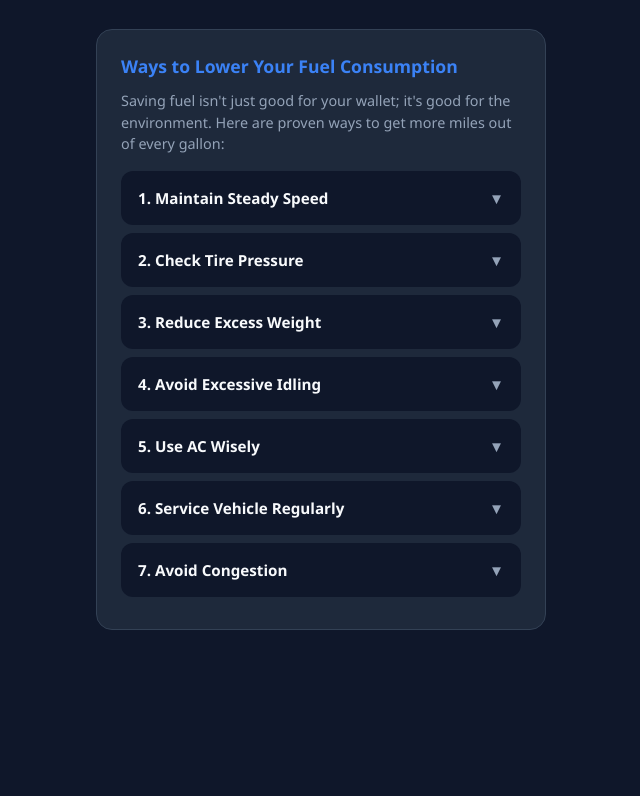
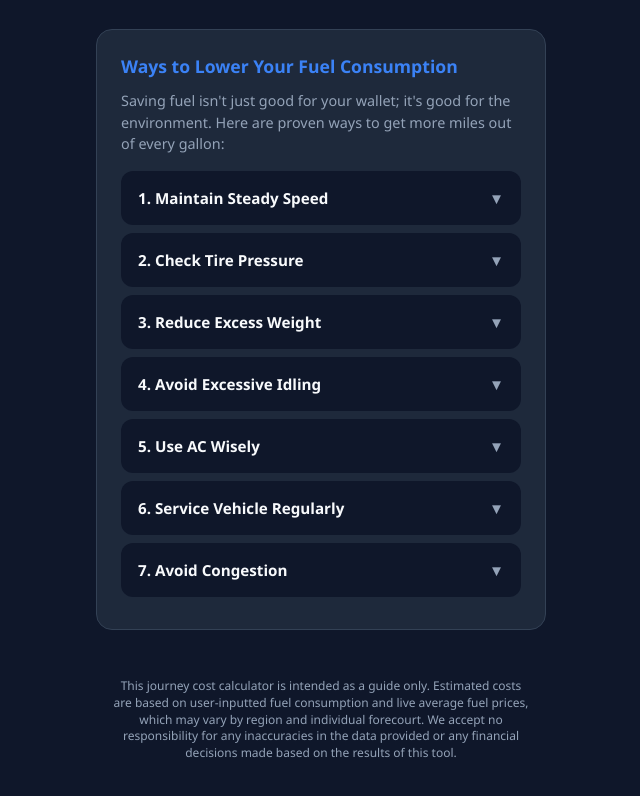
Before and after one commit to stepturn61/journey-cost-calculator-V2., a plain HTML site: page index.html in a window 1280 px wide. Shown: the part 1172-1968 px from the top of the page, without its empty margins (319-959 px from the left). Before the commit the page ends 1866 px from the top, so only its background shows below. Drawn offline with Linux system fonts and the light colour scheme.

Commit message:
Update index.html
disclaimer added

```diff
--- a/index.html
+++ b/index.html
@@ -426,5 +426,12 @@
             returnCostEl.innerText = `£${returnTripCost.toFixed(2)}`;
         }
     </script>
+
+    <!-- Disclaimer -->
+    <div class="content-section">
+        <p style="font-size: 0.75rem; color: var(--muted); text-align: center; line-height: 1.4; padding: 0 1rem;">
+            This journey cost calculator is intended as a guide only. Estimated costs are based on user-inputted fuel consumption and live average fuel prices, which may vary by region and individual forecourt. We accept no responsibility for any inaccuracies in the data provided or any financial decisions made based on the results of this tool.
+        </p>
+    </div>
 </body>
 </html>
```
